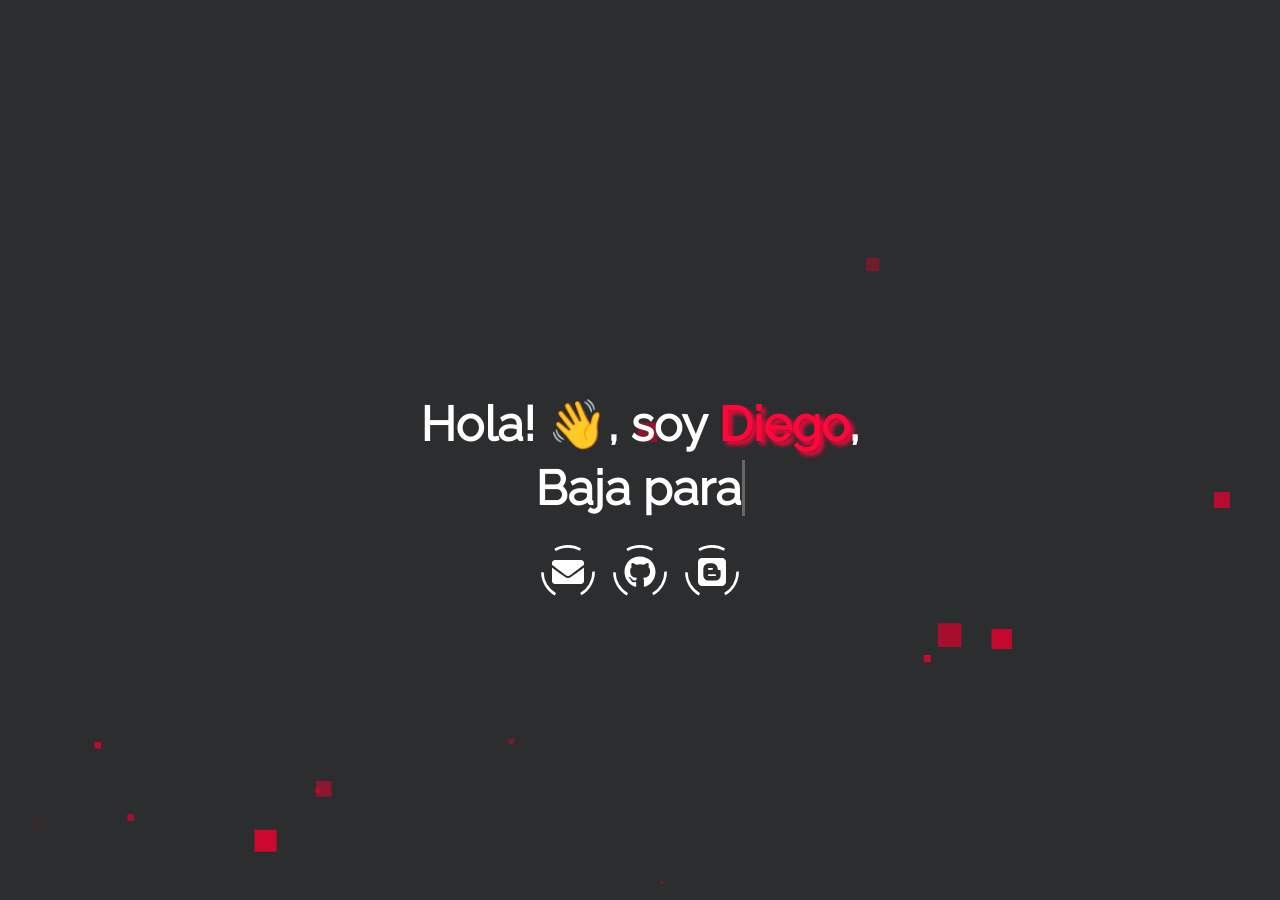
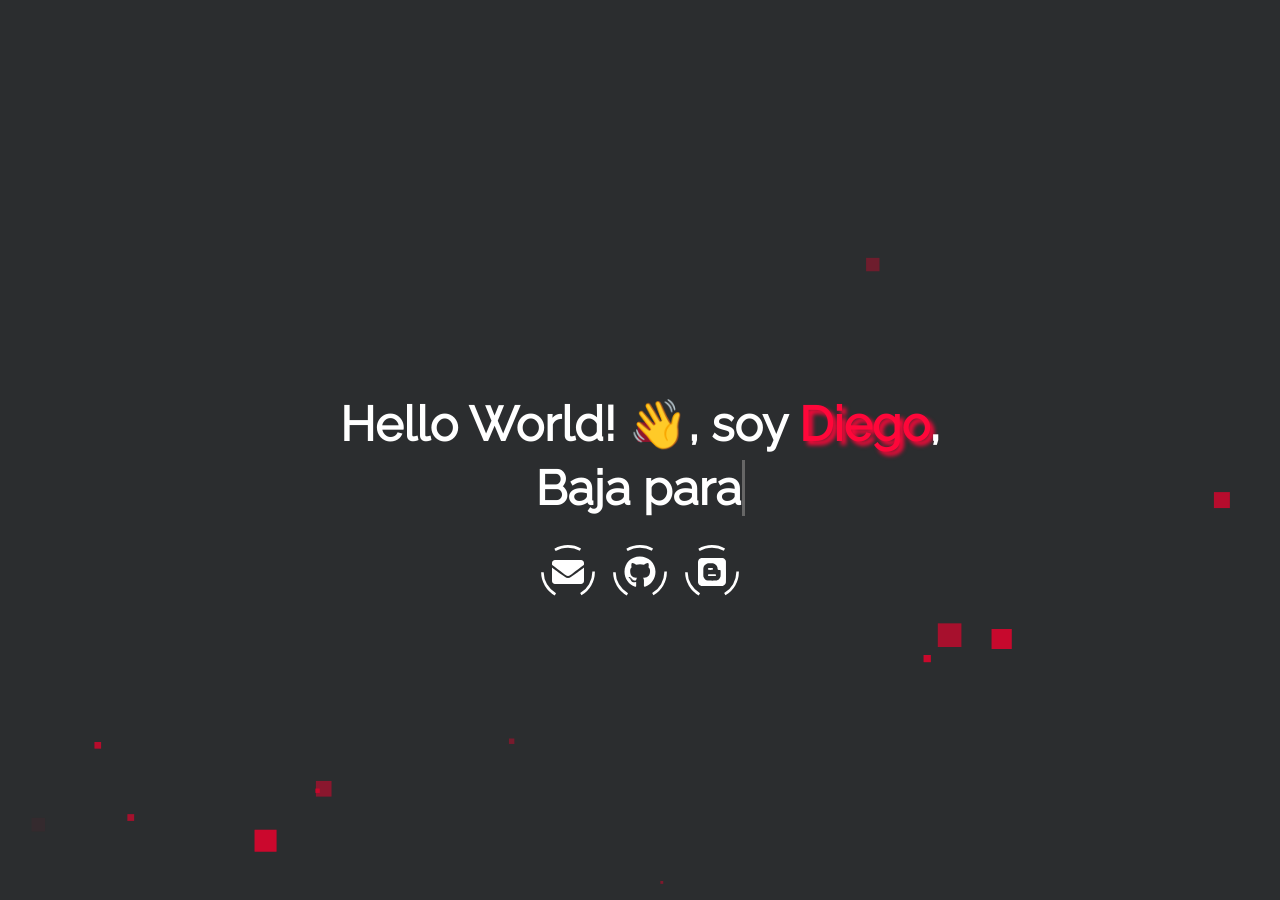
Before and after one commit to q3it/neumorphism, a Jekyll site: the page built from index.html, in a window 1280 px wide and 900 px high. Built offline with Jekyll 4.4.1, drawn with Linux system fonts in a browser that asks for light colours.

Commit message:
Update landing-page.html

```diff
--- a/_includes/landing-page.html
+++ b/_includes/landing-page.html
@@ -1,6 +1,6 @@
 <div id="landing">
   <div class="landing-title">
-    <h1>Hola! 👋, soy
+    <h1>Hello World! 👋, soy
       <span class="highlight-title">{{site.username}}</span>,
     </h1>
     <h1>
```
